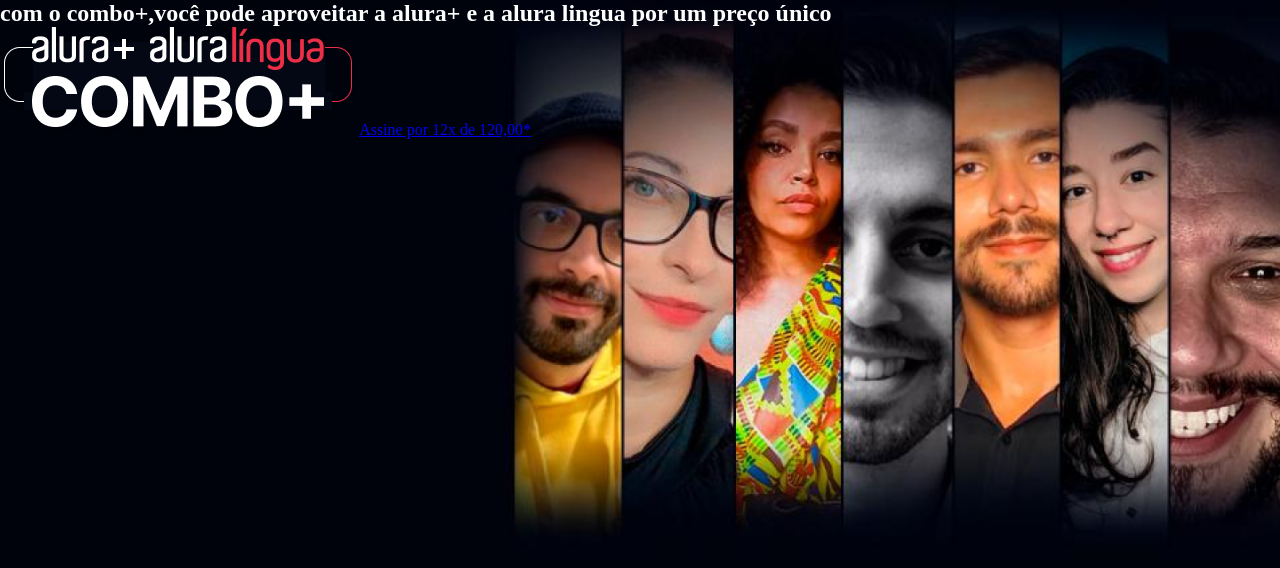
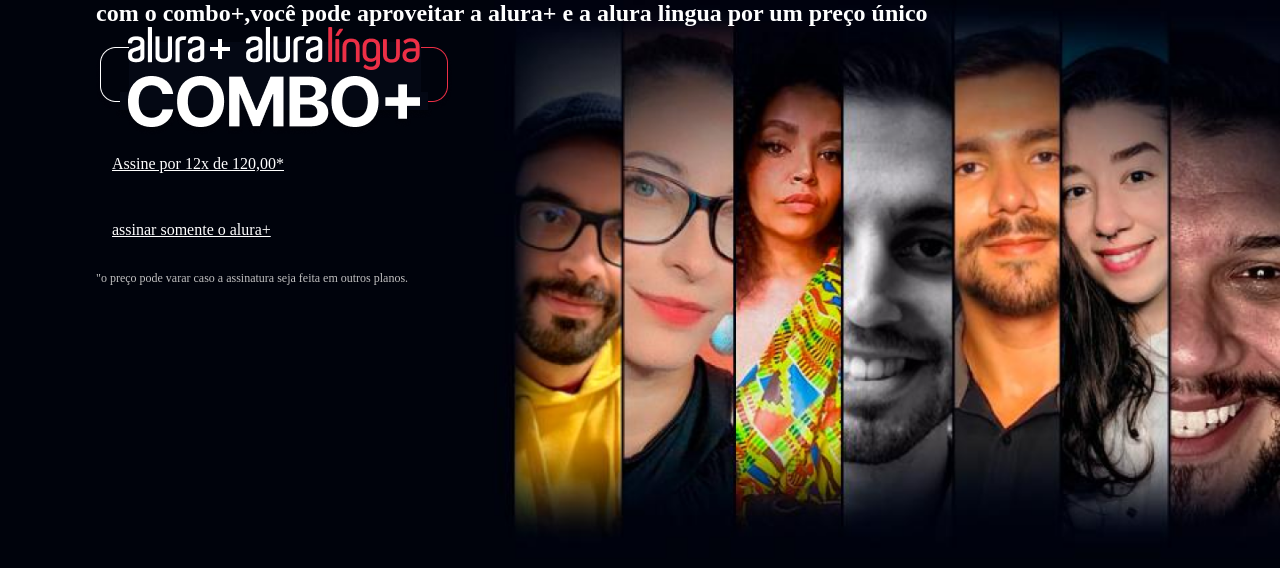
Before and after one commit to lucas23052005/alura-plus, a plain HTML site: page index.html in a window 1280 px wide. Drawn offline with Linux system fonts and the light colour scheme.

Commit message:
adicionando botao

```diff
--- a/index.html
+++ b/index.html
@@ -10,9 +10,14 @@
 
 <body>
    <section class="conteiner principal">
-    <h1>com o combo+,você pode aproveitar a alura+ e a alura lingua por um preço único</h1>
-    <img src="Combo.png" alt="o combo+ é a junção do alura+ e alura lingua">
-    <a href="www.alura.com.br" class="conteiner_botao">Assine por 12x de 120,00*</a>
+   <div class="conteiner__caixa">
+      <h1>com o combo+,você pode aproveitar a alura+ e a alura lingua por um preço único</h1>
+      <img src="Combo.png" alt="o combo+ é a junção do alura+ e alura lingua">
+      <a href="www.alura.com.br" class="conteiner__botao">Assine por 12x de 120,00*</a>
+      <a href="www.com.br" class="conteiner__botao botao_secundario">assinar somente o alura+</a>
+      <p class="conteiner__aviso">"o preço pode varar caso a assinatura seja feita em outros planos.</p>
+   </div>
+
  </section>
  </body>
 
--- a/style.css
+++ b/style.css
@@ -28,3 +28,26 @@ body{
     height: 100vh;
 
 }
+
+.conteiner__botao{
+ background-color: var(--botao-azul);
+ border-radius: 5px;
+ padding: 1em;
+ color: var(--branco-principal);
+ display: block;
+ text-decoration: mone;
+ margin-bottom: 1em;
+}
+
+.conteiner__caixa{
+    margin: 0 6em;
+}
+ .botao__secundario{
+    background-color: transparent;
+    border: 2px solid var(--branco-principal);
+ }
+
+ .conteiner__aviso{
+    font-size: 12px;
+    color: var(--cinza-secundario);
+ }
```
